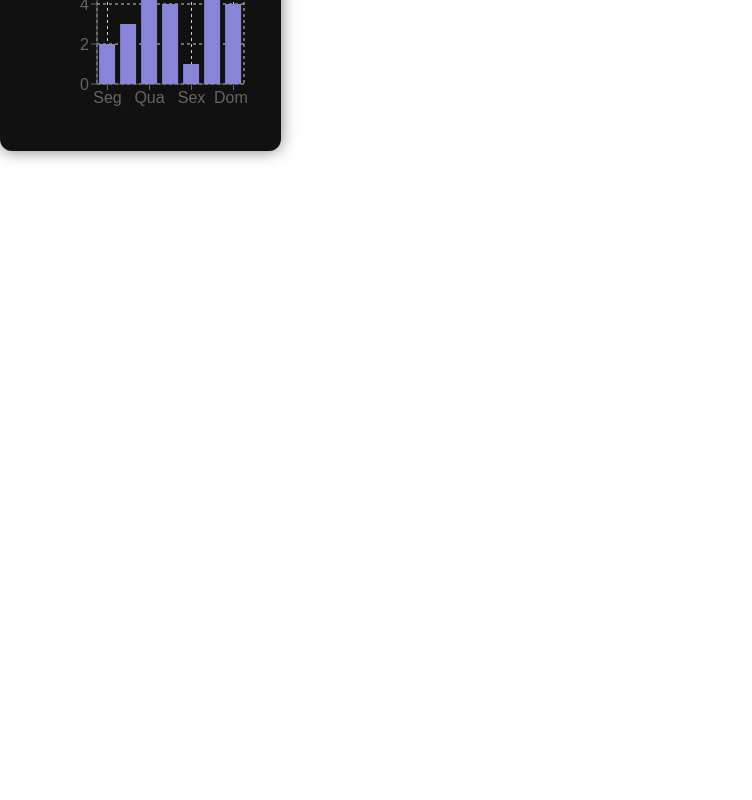
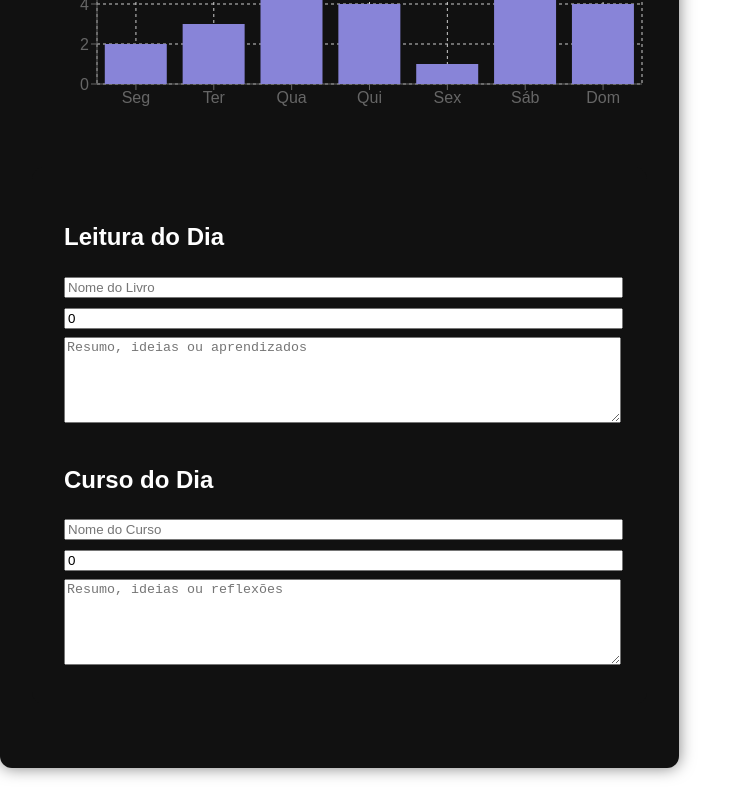
Before and after one commit to eddy-kayla/alphaboard-novo, a React (Vite) app: page / in a window 1280 px wide. Shown: the part 798-1598 px from the top of the page, without its empty margins (0-752 px from the left). Before the commit the page ends 981 px from the top, so only its background shows below. Built offline with nearby package versions, Linux system fonts and the light colour scheme; no server answers; the database is empty.

Commit message:
feat: adiciona bloco de leitura e cursos com progresso e resumo

```diff
--- a/src/App.jsx
+++ b/src/App.jsx
@@ -1,15 +1,16 @@
-import React, { useState, useEffect } from 'react';
+import React, { useState } from 'react';
 import {
-  BarChart, Bar, XAxis, YAxis, Tooltip, CartesianGrid, ResponsiveContainer
+  BarChart,
+  Bar,
+  XAxis,
+  YAxis,
+  Tooltip,
+  CartesianGrid,
+  ResponsiveContainer
 } from 'recharts';
-import { db } from './firebase';
-import {
-  doc, getDoc, setDoc
-} from 'firebase/firestore';
+import ReadingAndCourses from './components/ReadingAndCourses';
 
 function App() {
-  const today = new Date().toISOString().split('T')[0]; // ex: 2025-05-03
-
   const [checklist, setChecklist] = useState({
     leitura: false,
     treino: false,
@@ -21,31 +22,6 @@ function App() {
     energia: 5,
     insight: ''
   });
-
-  // Load data on mount
-  useEffect(() => {
-    const fetchData = async () => {
-      const docRef = doc(db, 'checkins', today);
-      const docSnap = await getDoc(docRef);
-      if (docSnap.exists()) {
-        const data = docSnap.data();
-        setChecklist(data.checklist || checklist);
-        setExtra(data.extra || extra);
-      }
-    };
-    fetchData();
-  }, []);
-
-  // Save data on change
-  useEffect(() => {
-    const saveData = async () => {
-      await setDoc(doc(db, 'checkins', today), {
-        checklist,
-        extra
-      });
-    };
-    saveData();
-  }, [checklist, extra]);
 
   const handleCheck = (item) => {
     setChecklist({ ...checklist, [item]: !checklist[item] });
@@ -67,7 +43,7 @@ function App() {
 
   return (
     <div style={{
-      maxWidth: '600px',
+      maxWidth: '700px',
       margin: '2rem auto',
       padding: '2rem',
       background: '#111',
@@ -137,6 +113,10 @@ function App() {
           </BarChart>
         </ResponsiveContainer>
       </div>
+
+      <div style={{ marginTop: '3rem' }}>
+        <ReadingAndCourses />
+      </div>
     </div>
   );
 }
--- /dev/null
+++ b/src/components/ReadingAndCourses.jsx
@@ -0,0 +1,93 @@
+// src/ReadingAndCourses.jsx
+import React, { useState, useEffect } from 'react';
+import { db } from './firebase';
+import { doc, getDoc, setDoc } from 'firebase/firestore';
+
+function ReadingAndCourses() {
+  const today = new Date().toISOString().split('T')[0];
+
+  const [reading, setReading] = useState({
+    bookTitle: '',
+    progress: 0,
+    dailyNote: ''
+  });
+
+  const [course, setCourse] = useState({
+    courseTitle: '',
+    progress: 0,
+    dailyNote: ''
+  });
+
+  useEffect(() => {
+    const fetchData = async () => {
+      const docRef = doc(db, 'learning', today);
+      const docSnap = await getDoc(docRef);
+      if (docSnap.exists()) {
+        const data = docSnap.data();
+        setReading(data.reading || reading);
+        setCourse(data.course || course);
+      }
+    };
+    fetchData();
+  }, []);
+
+  useEffect(() => {
+    const saveData = async () => {
+      await setDoc(doc(db, 'learning', today), {
+        reading,
+        course
+      });
+    };
+    saveData();
+  }, [reading, course]);
+
+  return (
+    <div style={{ maxWidth: '600px', margin: '2rem auto', padding: '2rem', background: '#111', color: 'white', borderRadius: '12px' }}>
+      <h2 style={{ fontSize: '1.5rem' }}>Leitura do Dia</h2>
+      <input
+        type="text"
+        placeholder="Nome do Livro"
+        value={reading.bookTitle}
+        onChange={(e) => setReading({ ...reading, bookTitle: e.target.value })}
+        style={{ width: '100%', marginBottom: '0.5rem' }}
+      />
+      <input
+        type="number"
+        placeholder="Progresso (%)"
+        value={reading.progress}
+        onChange={(e) => setReading({ ...reading, progress: parseInt(e.target.value) })}
+        style={{ width: '100%', marginBottom: '0.5rem' }}
+      />
+      <textarea
+        placeholder="Resumo, ideias ou aprendizados"
+        value={reading.dailyNote}
+        onChange={(e) => setReading({ ...reading, dailyNote: e.target.value })}
+        style={{ width: '100%', height: '80px' }}
+      />
+
+      <h2 style={{ fontSize: '1.5rem', marginTop: '2rem' }}>Curso do Dia</h2>
+      <input
+        type="text"
+        placeholder="Nome do Curso"
+        value={course.courseTitle}
+        onChange={(e) => setCourse({ ...course, courseTitle: e.target.value })}
+        style={{ width: '100%', marginBottom: '0.5rem' }}
+      />
+      <input
+        type="number"
+        placeholder="Progresso (%)"
+        value={course.progress}
+        onChange={(e) => setCourse({ ...course, progress: parseInt(e.target.value) })}
+        style={{ width: '100%', marginBottom: '0.5rem' }}
+      />
+      <textarea
+        placeholder="Resumo, ideias ou reflexões"
+        value={course.dailyNote}
+        onChange={(e) => setCourse({ ...course, dailyNote: e.target.value })}
+        style={{ width: '100%', height: '80px' }}
+      />
+    </div>
+  );
+}
+
+export default ReadingAndCourses;
```
